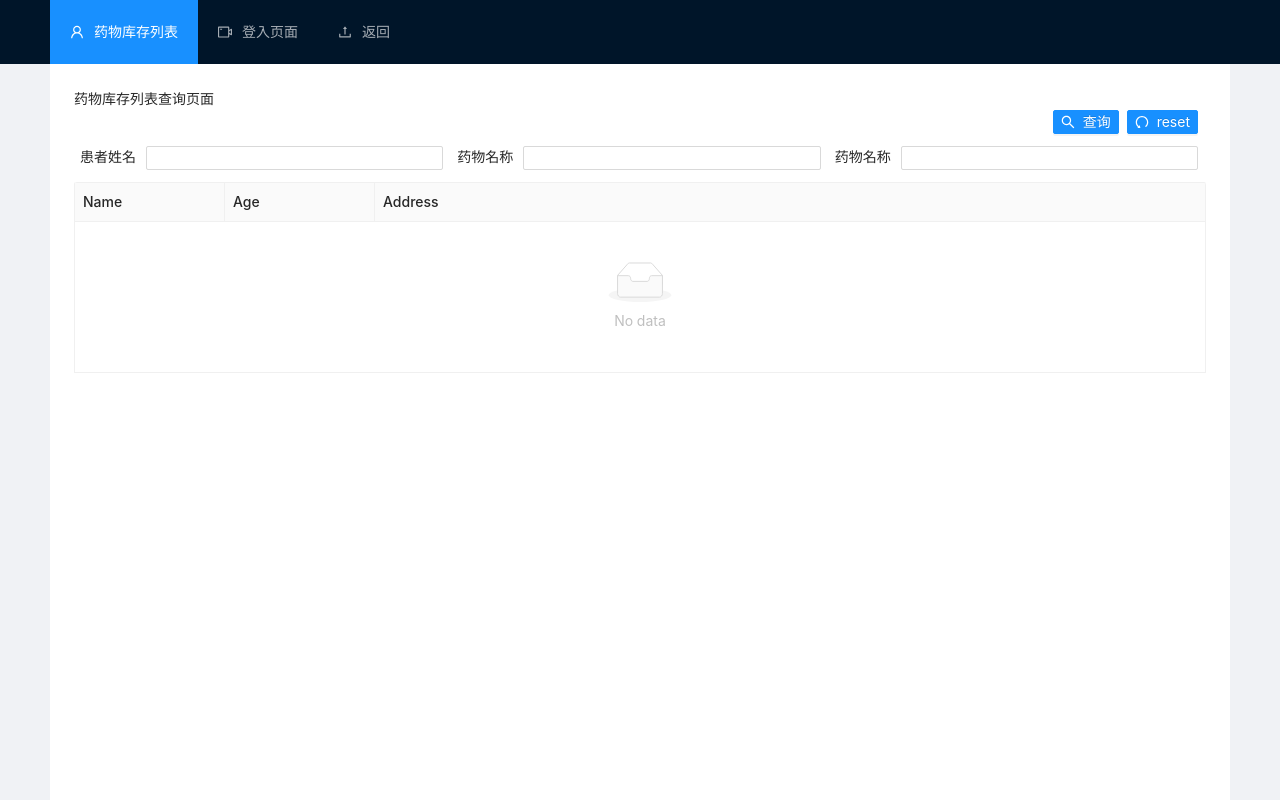
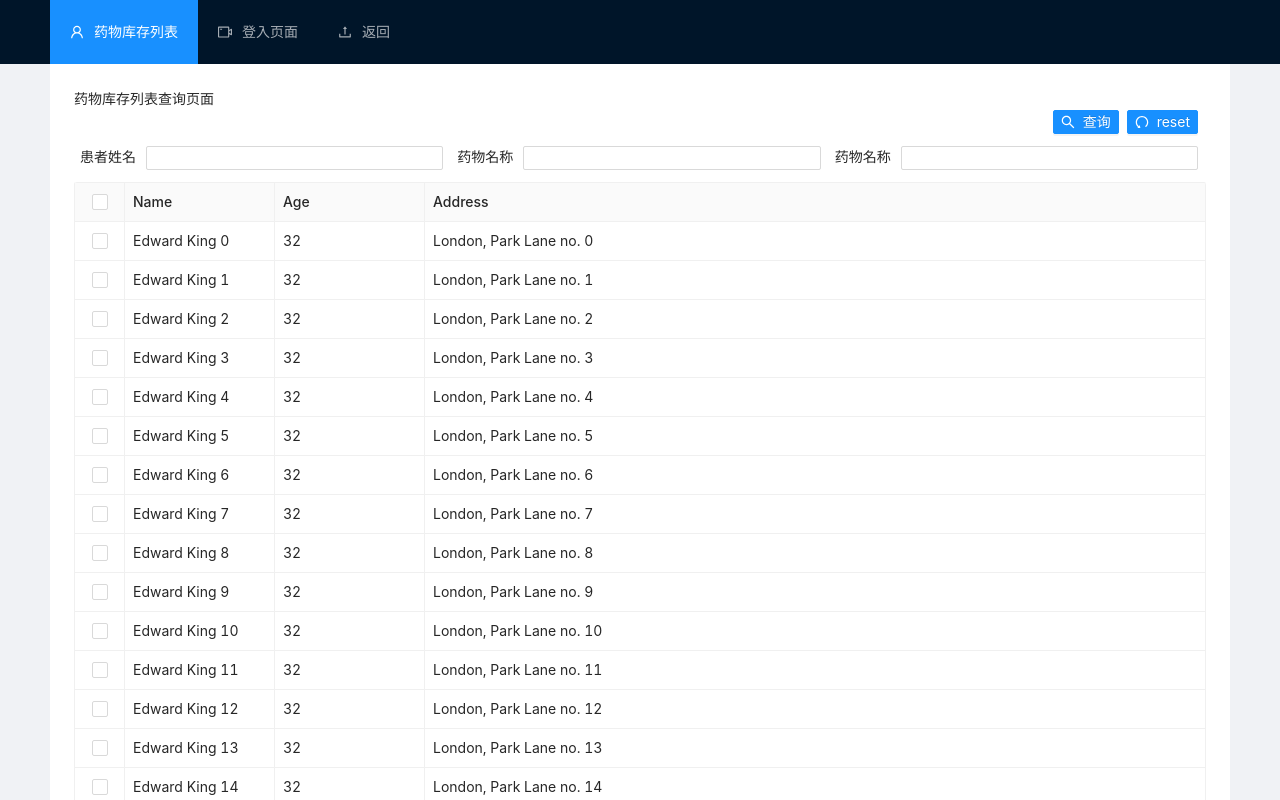
Before and after one commit to eobeans/jtywglxt, a React (Create React App) app: page /ywkclb in a window 1280 px wide. Shown: the top 800 px of the page. Built offline with nearby package versions, Linux system fonts and the light colour scheme.

Commit message:
feat：添加药物管理页面无数据提示
清除无数据时提示框的滚动条

```diff
--- a/src/index.css
+++ b/src/index.css
@@ -14,6 +14,9 @@ fieldset, img { border:0; }
 button, input, select, textarea { font-size:100%; }
 table { border-collapse:collapse; border-spacing:0; }
 
+.ant-table-placeholder {
+  height: 654px;
+}
 .jtyw-main-container {
   min-width: 800px;
 }
--- a/src/ywkclb/index.js
+++ b/src/ywkclb/index.js
@@ -24,18 +24,25 @@ class ywkclb extends React.Component {
           dataIndex: 'address',
         },
       ],
-      data: []
+      data: [],
+      tableScroll: {
+        y: 654
+      }
     };
   }
   componentDidMount() {
+    let testData = []
     for (let i = 0; i < 100; i++) {
-      this.state.data.push({
+      testData.push({
         key: i,
         name: `Edward King ${i}`,
         age: 32,
         address: `London, Park Lane no. ${i}`,
       });
     }
+    this.setState({data: testData});
+    // 用于判断数据为空时，清除无数据提示的滚动条
+    // this.setState({tableScroll: {}});
   }
   onFinish (formData) {
     console.log("onFinish!", formData);
@@ -85,8 +92,8 @@ class ywkclb extends React.Component {
         </div>
         <div className="jtyw-table-list">
           <Table columns={this.state.columns} dataSource={this.state.data}
-          loading={this.state.loading} bordered size="small"
-          pagination={false} scroll={{ y: 654 }} />
+          loading={this.state.loading} bordered size="small" rowSelection={{type: 'checkbox'}}
+          pagination={false} scroll={{ ...this.state.tableScroll }} />
         </div>
         <div className="jtyw-footer">
           <Pagination size="small" total={this.state.total} defaultCurrent={1}
```
